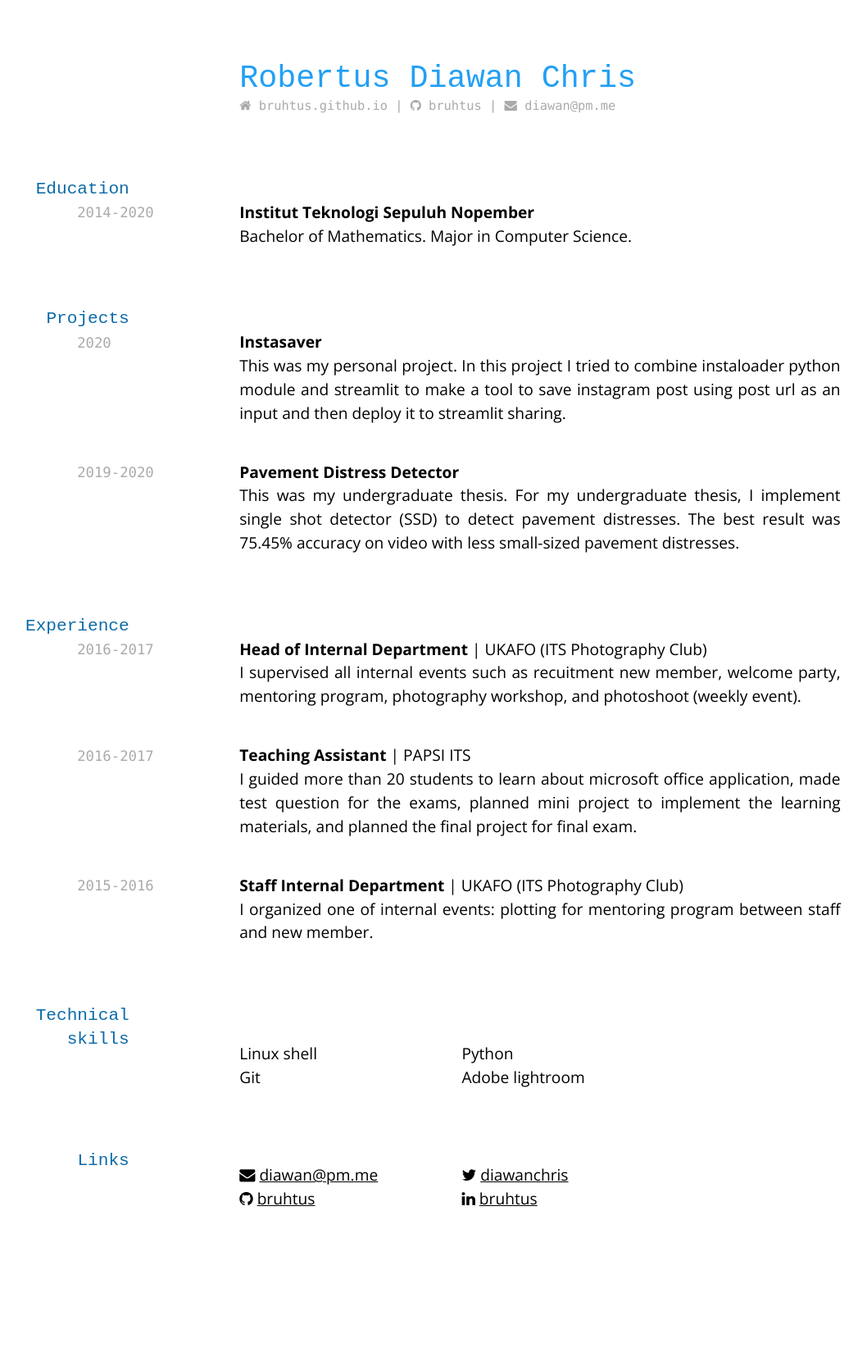
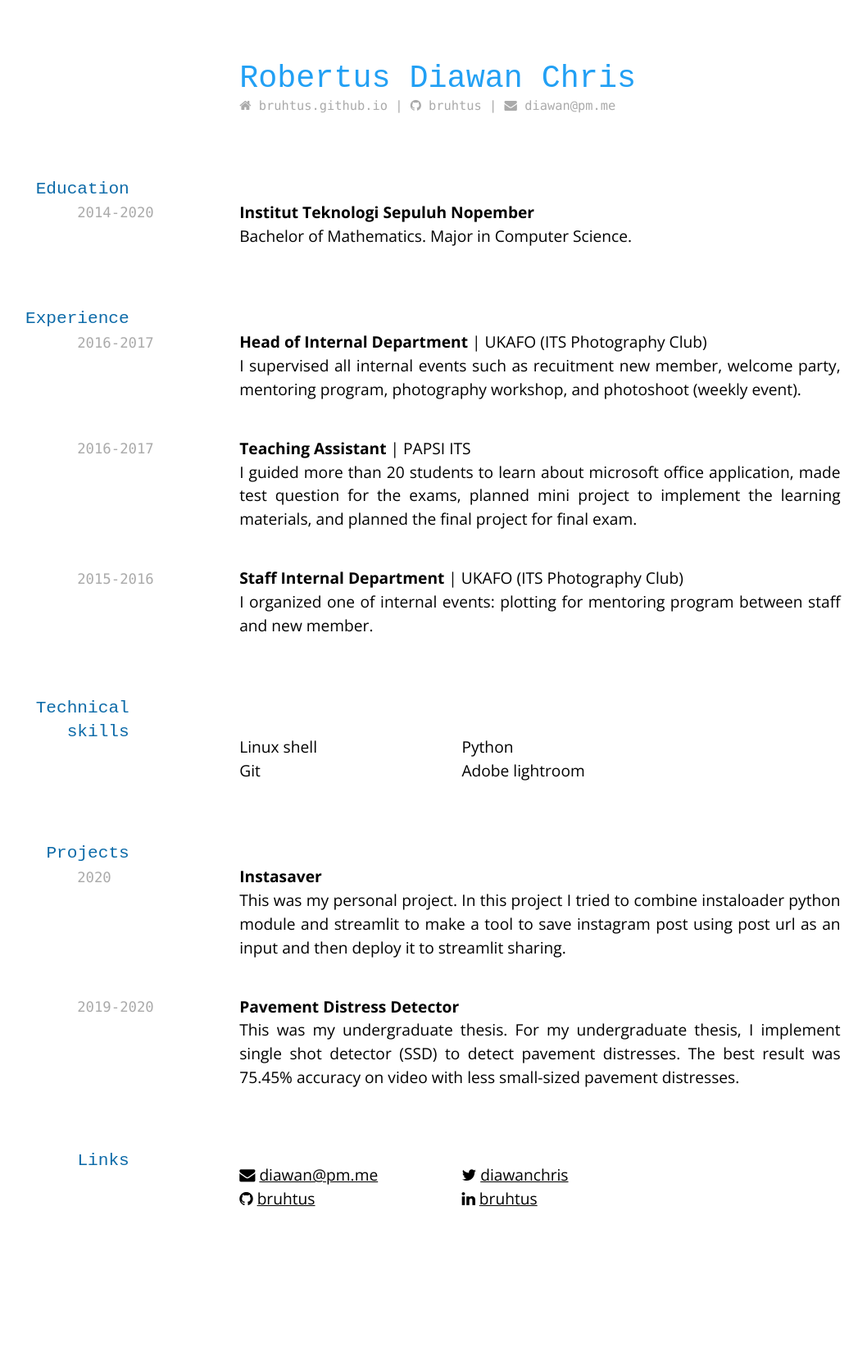
Before and after one commit to TimoTSchmidt/test3, a Jekyll site: the page built from index.md, in a window 1280 px wide. Shown: the whole page at 82% size, without its empty margins (71-1129 px from the left). Built offline with Jekyll 4.4.1, drawn with Linux system fonts in a browser that asks for light colours; nearby versions of some CDN libraries; part of the change alters nothing that is shown.

Commit message:
Edit positions

```diff
--- a/index.md
+++ b/index.md
@@ -17,17 +17,6 @@ title: Robertus Diawan Chris' CV
 `2014-2020` <br>
 __Institut Teknologi Sepuluh Nopember__ <br>
 Bachelor of Mathematics. Major in Computer Science.
-
-## Projects
-
-`2020` <br>
-__Instasaver__ <br>
-This was my personal project. In this project I tried to combine instaloader python module and streamlit to make a tool to save instagram post using post url as an input and then deploy it to streamlit sharing.
-
-`2019-2020` <br>
-__Pavement Distress Detector__ <br>
-This was my undergraduate thesis. For my undergraduate thesis, I implement single shot detector (SSD) to detect pavement distresses.
-The best result was 75.45% accuracy on video with less small-sized pavement distresses.
 
 ## Experience
 
@@ -51,6 +40,17 @@ between staff and new member.
 * Python
 * Adobe lightroom
 
+## Projects
+
+`2020` <br>
+__Instasaver__ <br>
+This was my personal project. In this project I tried to combine instaloader python module and streamlit to make a tool to save instagram post using post url as an input and then deploy it to streamlit sharing.
+
+`2019-2020` <br>
+__Pavement Distress Detector__ <br>
+This was my undergraduate thesis. For my undergraduate thesis, I implement single shot detector (SSD) to detect pavement distresses.
+The best result was 75.45% accuracy on video with less small-sized pavement distresses.
+
 <!-- ## Areas of expertise
 
 * Machine learning
--- a/media/cv-print.css
+++ b/media/cv-print.css
@@ -194,7 +194,7 @@ strong {
     page-break-before: always;
 } */
 
-#technical-skills {
+#projects {
     page-break-before: always;
 }
 
```
